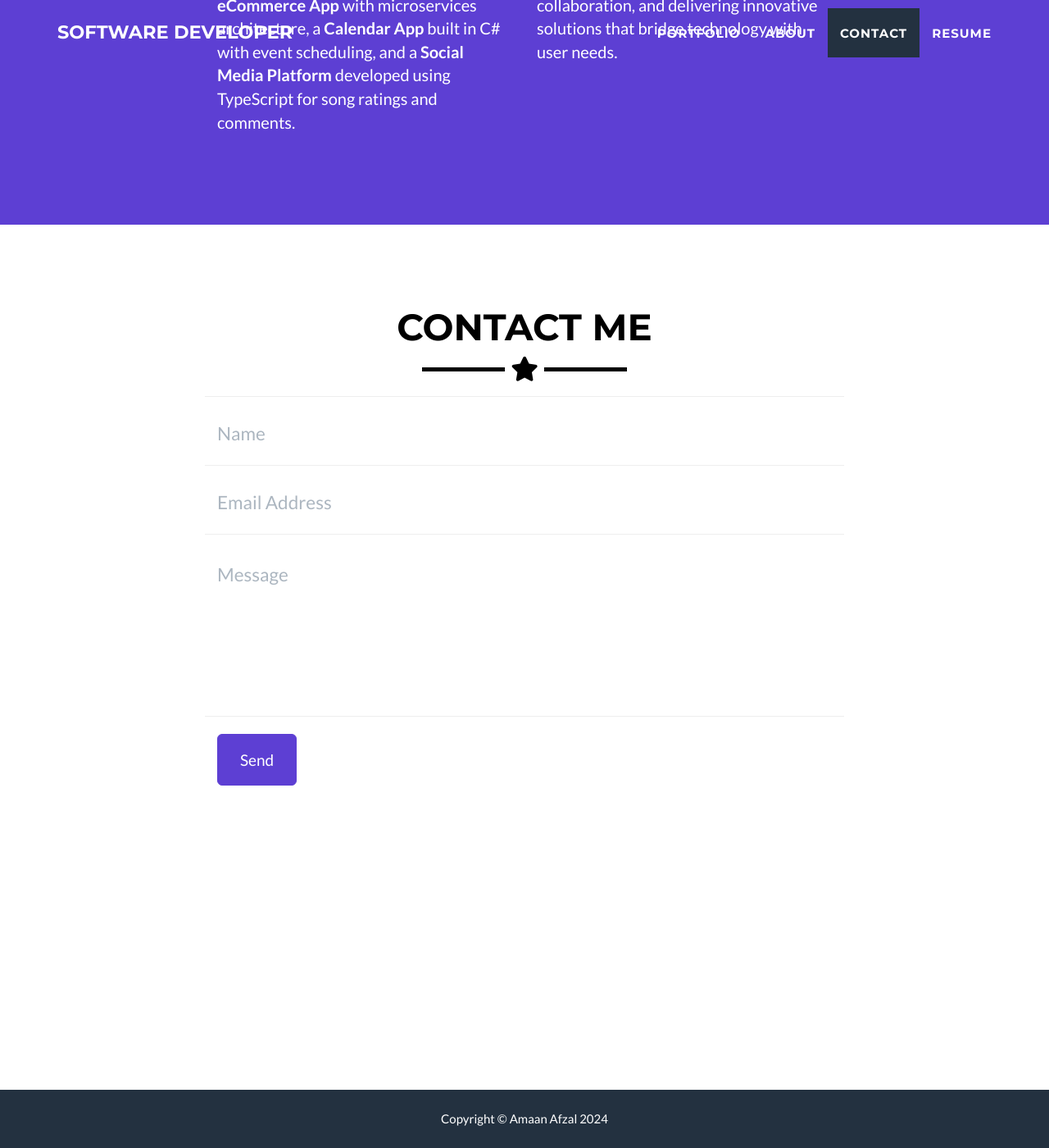
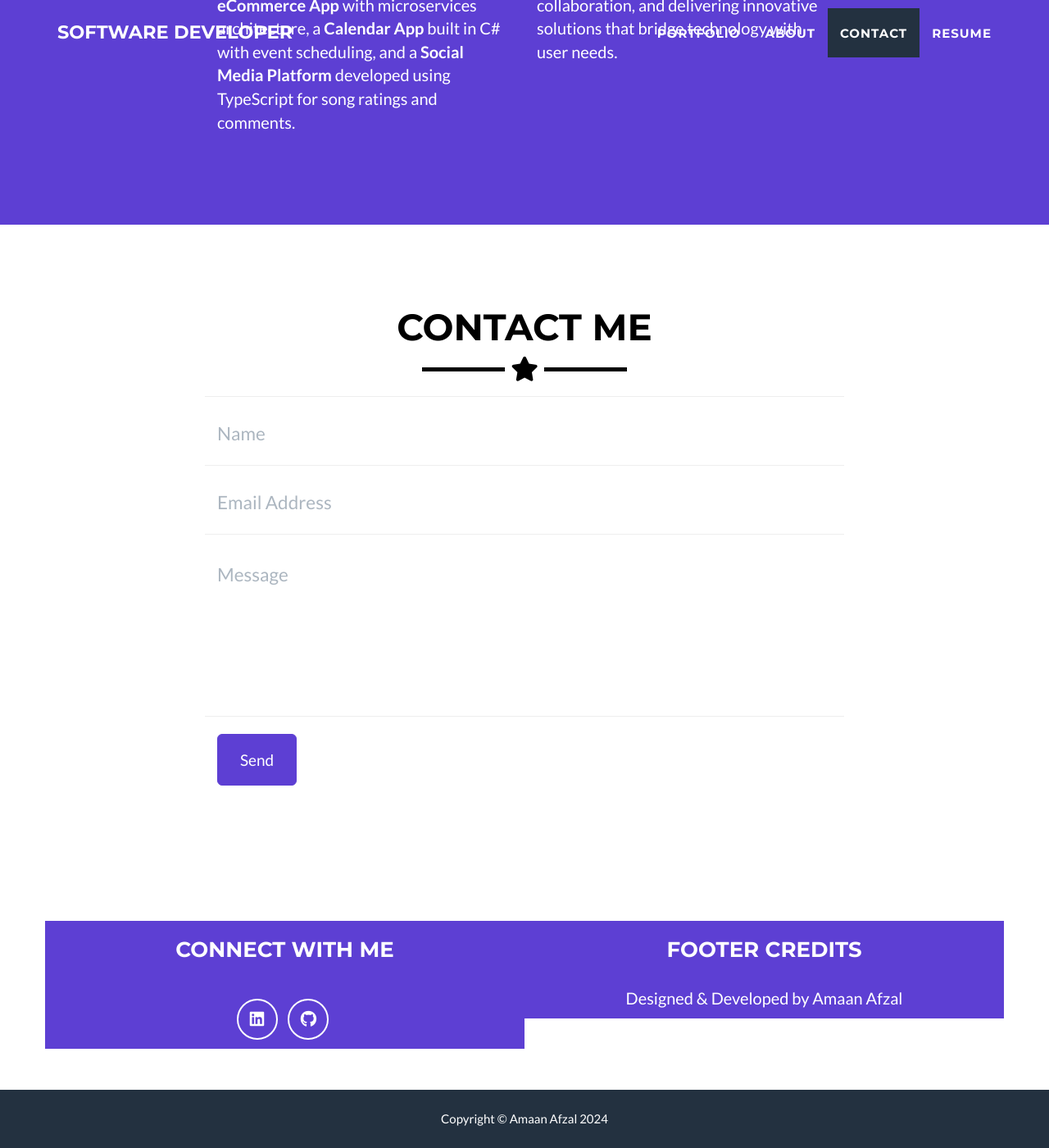
Before and after one commit to Amaan6868/Amaan6868.github.i, a Jekyll site: the page built from _posts/2024-12-10-BotnetSimulation.markdown, in a window 1280 px wide and 1400 px high, scrolled down 2487 px. Shown: the whole window at 82% size. Built offline with Jekyll 4.4.1, drawn with Linux system fonts in a browser that asks for light colours.

Commit message:
Update main.css

```diff
--- a/_includes/css/main.css
+++ b/_includes/css/main.css
@@ -463,6 +463,10 @@ footer .footer-below {
     background-color: #{{ site.color.secondary-dark }};
 }
 
+.footer-col.col-md-6 {
+    background: #{{ site.color.primary }};
+}
+
 .btn-social {
     display: inline-block;
     width: 50px;
```
